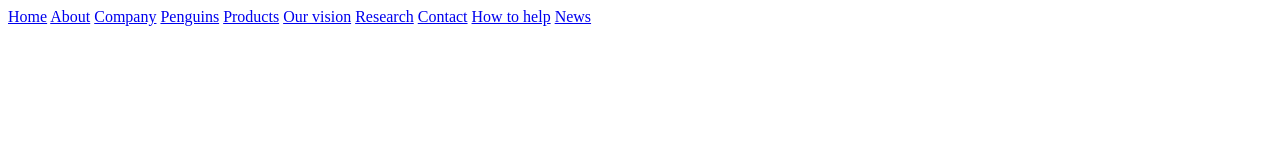
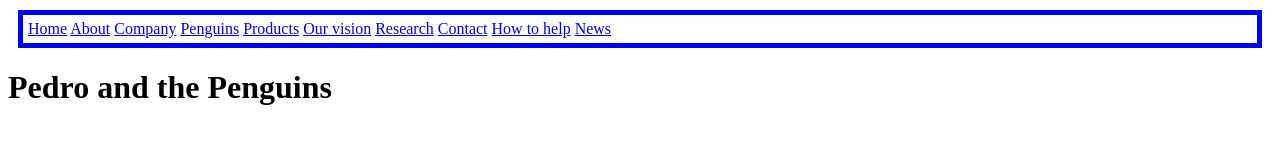
Before and after one commit to PedroGF27/FinalProject, a plain HTML site: page index.html in a window 1280 px wide. Drawn offline with Linux system fonts and the light colour scheme.

Commit message:
added a border

```diff
--- a/index.html
+++ b/index.html
@@ -6,9 +6,8 @@
     <title>Pedro's Penguins</title>
     <link rel="stylesheet" href="main.css">
 </head>
-<body>
 <header>
-        <div>
+    <div class="Top-links aqua">
         <nav>
             <a href="index.html" target="_self">Home</a>
             <a href="about.html" target="_self">About</a>
@@ -23,6 +22,9 @@
         </nav>
     </div>
 </header>
-
+<body>
+    <main>
+        <h1>Pedro and the Penguins</h1>
+    </main>
 </body>
 </html>
--- a/main.css
+++ b/main.css
@@ -1,5 +1,10 @@
-.Top-links{
+.Top-links {
     border: 5px solid blue;
     padding: 5px;
     margin: 10px;
  }
+
+h1 {
+    font-size: 100;
+
+}
```
Lines whose indentation alone changed are shown as unchanged.
